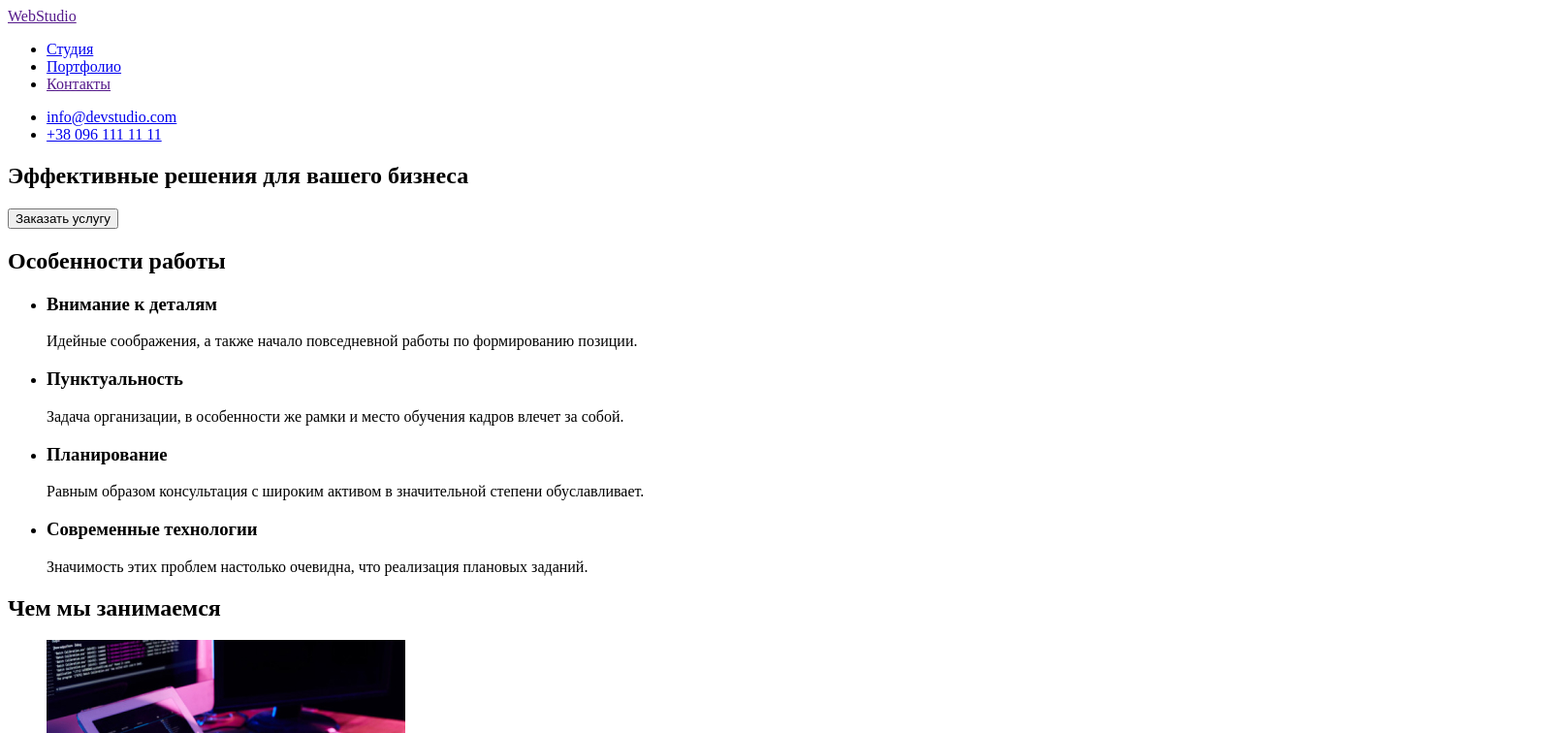
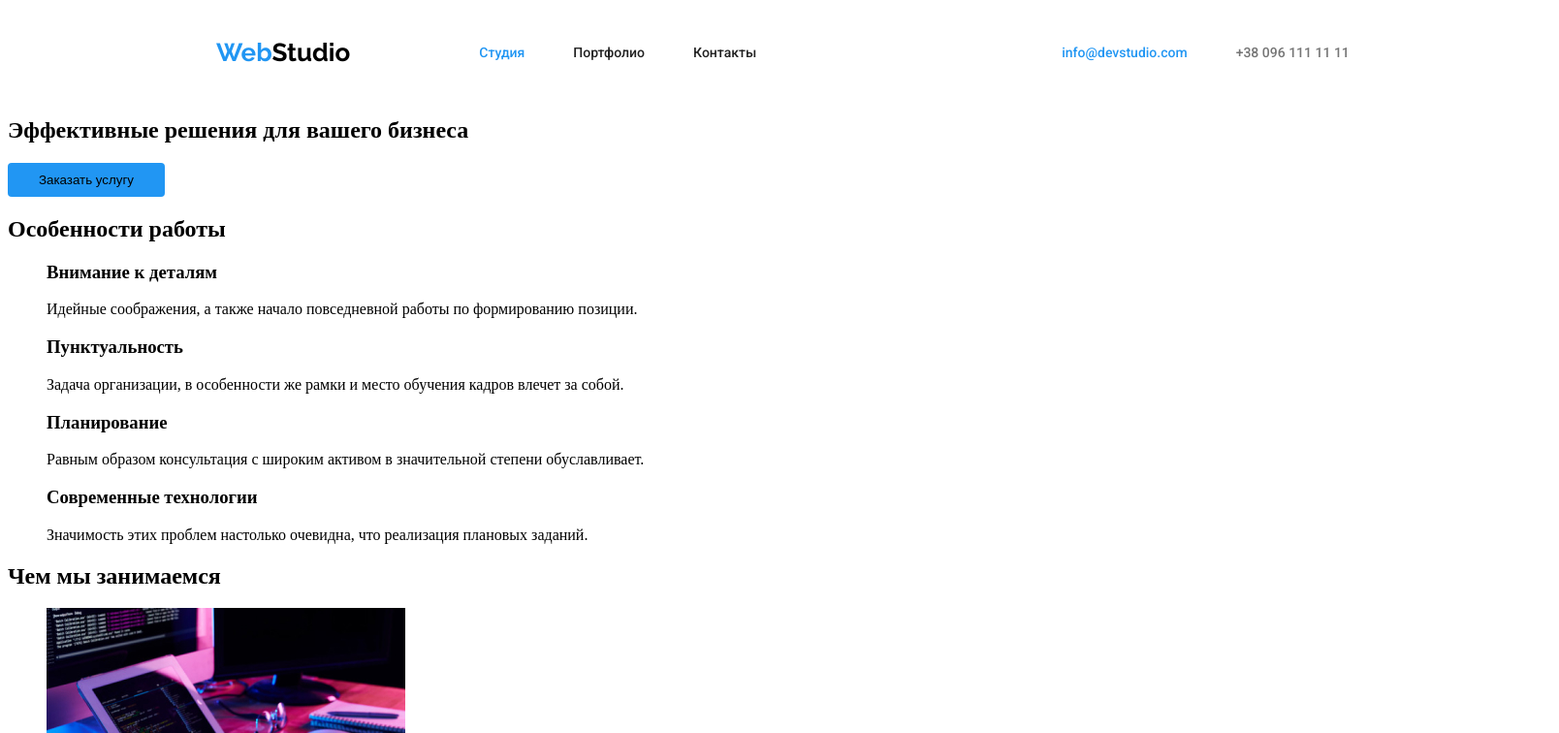
Before and after one commit to Ruslantetra/goit-markup-hw-02, a plain HTML site: page index.html in a window 1280 px wide. Shown: the top 756 px of the page at 97% size, 1608 px wide, since content can reach past the window. Drawn offline with Linux system fonts and the light colour scheme.

Commit message:
styles index header

```diff
--- a/index.html
+++ b/index.html
@@ -5,22 +5,38 @@
     <meta http-equiv="X-UA-Compatible" content="IE=edge">
     <meta name="viewport" content="width=device-width, initial-scale=1.0">
     <title>My first site</title>
+
+    <link rel="preconnect" href="https://fonts.googleapis.com">
+    <link rel="preconnect" href="https://fonts.gstatic.com" crossorigin>
+    <link href="https://fonts.googleapis.com/css2?family=Montserrat:wght@400;700&family=Raleway:wght@700&family=Roboto:wght@400;500;700;900&display=swap" rel="stylesheet">
+
+    <link rel="preconnect" href="https://fonts.googleapis.com">
+    <link rel="preconnect" href="https://fonts.gstatic.com" crossorigin>
+    <link href="https://fonts.googleapis.com/css2?family=Montserrat:wght@400;700&family=Raleway:wght@700&display=swap" rel="stylesheet">
+
+    <link rel="stylesheet" href="./styles.index/normalise.сss">
+
+    <link rel="stylesheet" href="./styles.index/index.css">
+
 </head>
+
 <body>
-    <header>
 
-        <nav>
-            <a href="">WebStudio</a>
+    <header class="header">
 
-            <ul>
-                <li><a href="./index.html">Студия</a></li>
-                <li><a href="./portfolio.html">Портфолио</a></li>
-                <li><a href="">Контакты</a></li>
+        <nav class="navigation">
+            <a href=""class="logo">Web<span class="logo-dot">Studio</span></a>
+
+            <ul class="list">
+                <li ><a href="./index.html" class="accent">Студия</a></li>
+                <li ><a href="./portfolio.html" class="primary">Портфолио</a></li>
+                <li ><a href="" class="primary">Контакты</a></li>
             </ul>
         </nav>
-            <ul>
-                <li><a href="mailto:info@devstudio.com">info@devstudio.com</a></li>
-                <li><a href="tel:+380961111111">+38 096 111 11 11</a></li>
+
+            <ul class="list">
+                <li><a href="mailto:info@devstudio.com" class="accent">info@devstudio.com</a></li>
+                <li><a href="tel:+380961111111" class="secondary">+38 096 111 11 11</a></li>
             </ul>
 
     </header>
@@ -29,7 +45,7 @@
         <section>
             <h1>Эффективные решения для вашего бизнеса</h1>
 
-            <button type="button">Заказать услугу</button>
+            <button class="btn" type="button">Заказать услугу</button>
         </section>
 
         <section>
--- /dev/null
+++ b/styles.index/index.css
@@ -0,0 +1,93 @@
+:root {
+    --primary-color: #212121;
+    --secondary-color: #757575;
+    --accent-color: #2196F3;
+    --header-footer-color: #2F303A;
+    --common-white: #FFFFFF;
+
+    --main-font: 'Roboto', sans-serif;
+    --secondary-font: 'Raleway', sans-serif;
+
+    --title-size: 36px;
+    --text-size: 14px;
+}
+
+* {
+    box-sizing: border-box;
+}
+
+/* * {
+    margin: 0;
+    padding: 0;
+} */
+
+ul {
+  list-style: none;
+}
+
+.btn {
+    background-color: #2196F3;
+    border: none;
+    border-radius: 4px;
+    padding: 10px 32px 10px 32px;
+    outline: none;
+}
+
+.btn:hover {
+    background-color: blue;
+}
+.btn:focus {
+    background-color: aqua;
+}
+.header {
+  width: 1600px;
+  margin: 0 auto;
+  padding: 24px 215px 25px 215px;
+  display: flex;
+  align-items: center;
+}
+.navigation {
+    display: flex;
+    margin-right: 225px;
+    align-items: center;
+}
+/* .navigation:last-child {
+    margin-right: 0;
+} */
+
+.logo {
+    color: var(--accent-color);
+    font-family: var(--secondary-font);
+    font-weight:700;
+    font-size: 26px;
+    text-decoration: none;
+    margin-right: 93px;
+}
+.logo-dot {
+    color: #000000;
+}
+.list {
+    font-family: var(--main-font);
+    font-weight: 500;
+    font-size: var(--text-size);
+    display: flex;
+    align-items: center;
+
+}
+
+.accent {
+    color: var(--accent-color);
+    text-decoration: none;
+    margin-right: 50px;
+}
+
+.primary {
+    color: var(--primary-color);
+    text-decoration: none;
+    margin-right: 50px;
+}
+
+.secondary {
+    color: var(--secondary-color);
+    text-decoration: none;
+}
```
Also changed, not shown: 1 other file.
